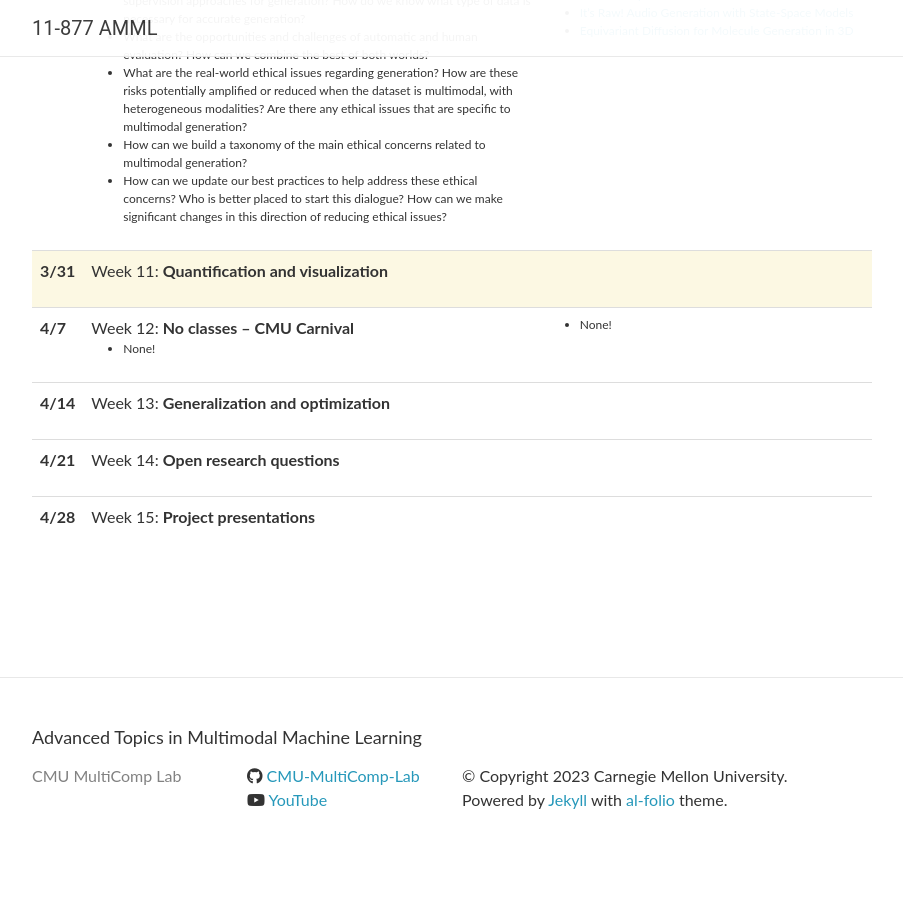
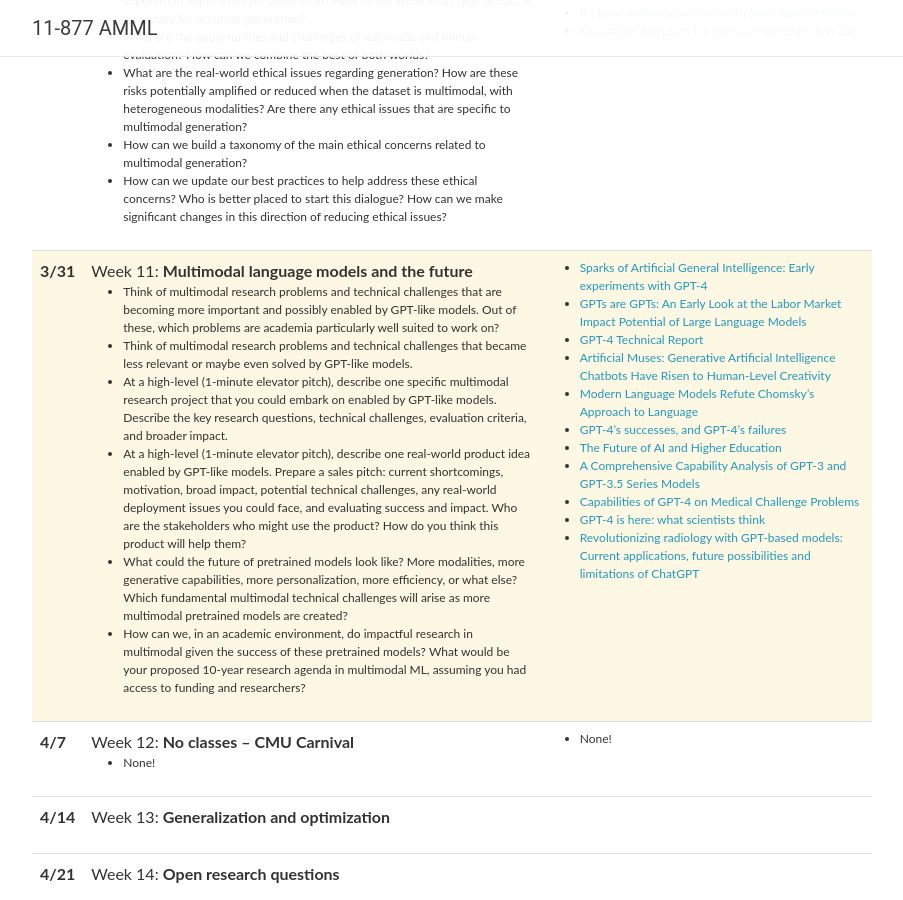
Before and after one commit to CMU-MultiComp-Lab/adv-mmml-course, a Jekyll site: the page built from spring2023/_pages/schedule.md, in a window 1280 px wide and 900 px high, scrolled down 3843 px. Shown: the whole window, without its empty margins (188-1091 px from the left). Built offline with Jekyll 4.4.1, drawn with Linux system fonts in a browser that asks for light colours; nearby versions of some CDN libraries; comment, search, counter and statistics services are not loaded; before the commit the page ends 4716 px from its top, so only the background shows below that.

Commit message:
Update lectures_2023.yml

```diff
--- a/_data/lectures_2023.yml
+++ b/_data/lectures_2023.yml
@@ -208,10 +208,26 @@
 
 - date: 3/31
   title: >
-    Week 11: <strong>Quantification and visualization</strong>
+    Week 11: <strong>Multimodal language models and the future</strong>
   topics:
-
+    - Think of multimodal research problems and technical challenges that are becoming more important and possibly enabled by GPT-like models. Out of these, which problems are academia particularly well suited to work on?
+    - Think of multimodal research problems and technical challenges that became less relevant or maybe even solved by GPT-like models.
+    - At a high-level (1-minute elevator pitch), describe one specific multimodal research project that you could embark on enabled by GPT-like models. Describe the key research questions, technical challenges, evaluation criteria, and broader impact.
+    - At a high-level (1-minute elevator pitch), describe one real-world product idea enabled by GPT-like models. Prepare a sales pitch&#58; current shortcomings, motivation, broad impact, potential technical challenges, any real-world deployment issues you could face, and evaluating success and impact. Who are the stakeholders who might use the product? How do you think this product will help them?
+    - What could the future of pretrained models look like? More modalities, more generative capabilities, more personalization, more efficiency, or what else? Which fundamental multimodal technical challenges will arise as more multimodal pretrained models are created?
+    - How can we, in an academic environment, do impactful research in multimodal given the success of these pretrained models? What would be your proposed 10-year research agenda in multimodal ML, assuming you had access to funding and researchers?
   readings:
+    - <a href="https://arxiv.org/abs/2303.12712">Sparks of Artificial General Intelligence&#58; Early experiments with GPT-4</a> <br/>
+    - <a href="https://arxiv.org/abs/2303.10130">GPTs are GPTs&#58; An Early Look at the Labor Market Impact Potential of Large Language Models</a> <br/>
+    - <a href="https://arxiv.org/abs/2303.08774">GPT-4 Technical Report</a> <br/>
+    - <a href="https://arxiv.org/abs/2303.12003">Artificial Muses&#58; Generative Artificial Intelligence Chatbots Have Risen to Human-Level Creativity</a> <br/>
+    - <a href="https://lingbuzz.net/lingbuzz/007180">Modern Language Models Refute Chomsky’s Approach to Language</a> <br/>
+    - <a href="https://garymarcus.substack.com/p/gpt-4s-successes-and-gpt-4s-failures">GPT-4’s successes, and GPT-4’s failures</a> <br/>
+    - <a href="https://serwiss.bib.hs-hannover.de/frontdoor/index/index/docId/2467">The Future of AI and Higher Education</a> <br/>
+    - <a href="https://arxiv.org/abs/2303.10420">A Comprehensive Capability Analysis of GPT-3 and GPT-3.5 Series Models</a> <br/>
+    - <a href="https://www.microsoft.com/en-us/research/uploads/prod/2023/03/GPT-4_medical_benchmarks.pdf">Capabilities of GPT-4 on Medical Challenge Problems</a> <br/>
+    - <a href="https://www.nature.com/articles/d41586-023-00816-5">GPT-4 is here&#58; what scientists think</a> <br/>
+    - <a href="https://www.sciencedirect.com/science/article/pii/S221156842300027X">Revolutionizing radiology with GPT-based models&#58; Current applications, future possibilities and limitations of ChatGPT</a> <br/>
 
 - date: 4/7
   title: >
```
